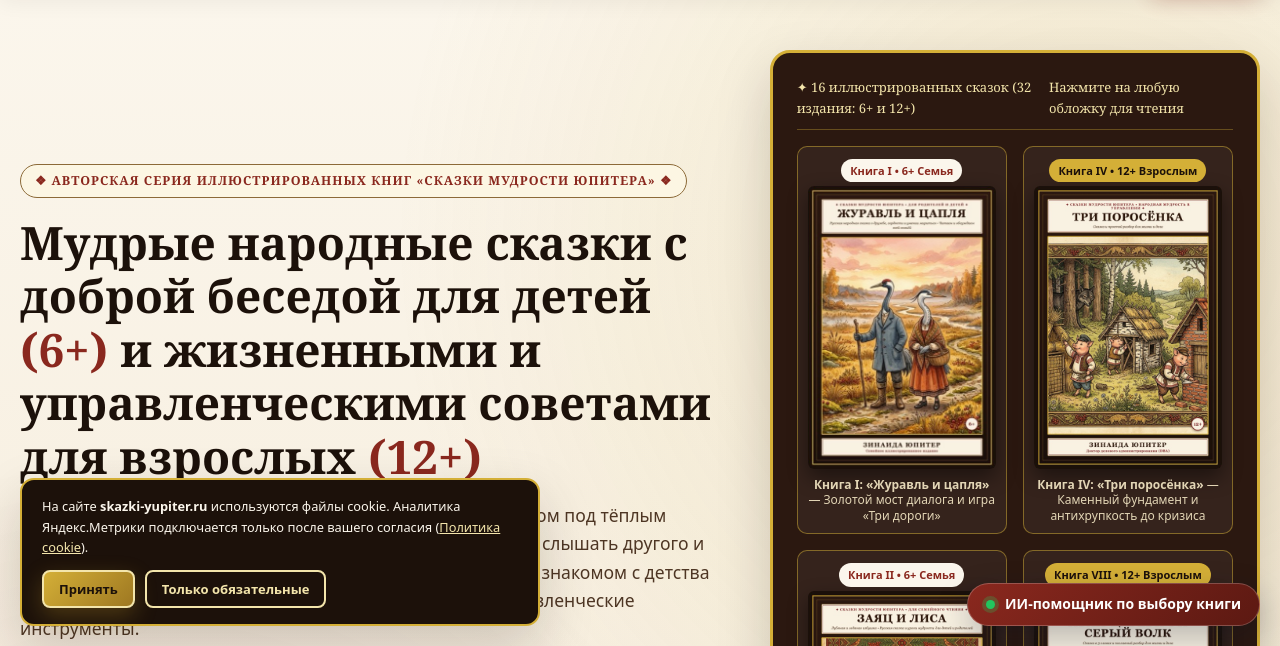
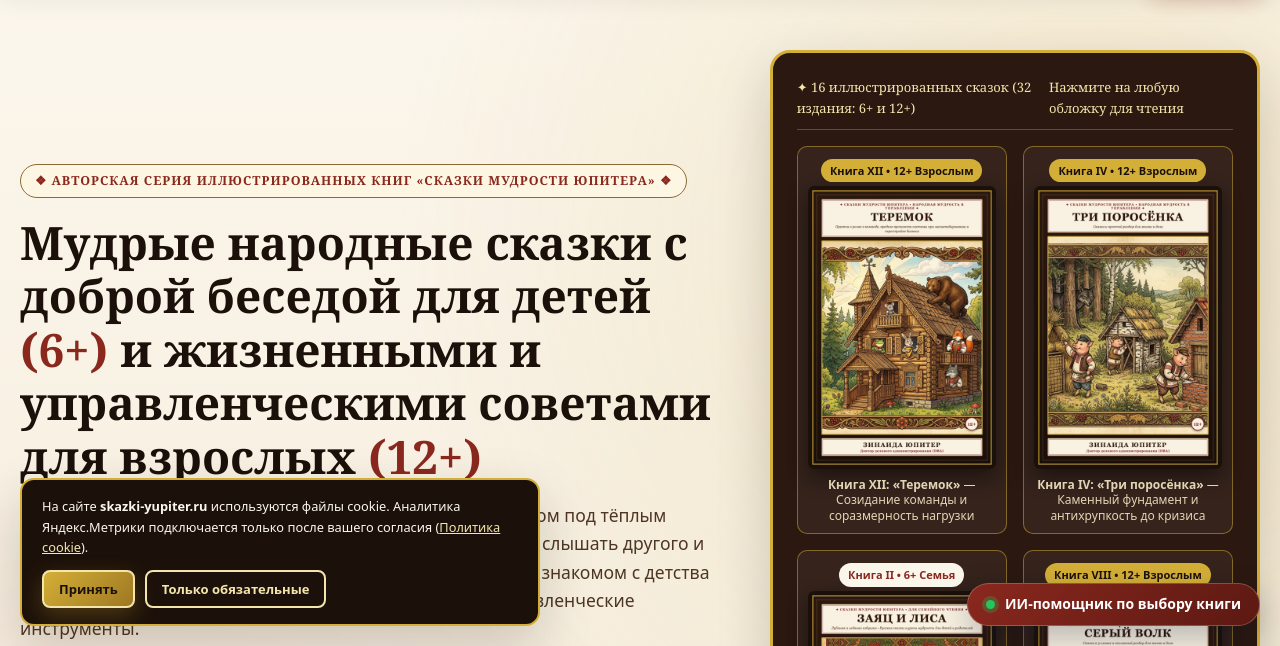
Before and after one commit to jupitergroop/skazki-mudrosti-yupiter, a plain HTML site: page index.html in a window 1280 px wide. Shown: the part 154-800 px from the top of the page. Drawn offline with Linux system fonts and the light colour scheme.

Commit message:
fix(hero-showcase): replace Book I with Book XII in Hero showcase so Crane is not repeated above Catalog

```diff
--- a/index.html
+++ b/index.html
@@ -164,10 +164,10 @@
               <span>Нажмите на любую обложку для чтения</span>
             </div>
             <div class="hero-showcase__pair">
-              <div class="showcase-book-card" data-open-reader="1" data-initial-tab="kids">
-                <span class="showcase-book-card__tag showcase-book-card__tag--fam">Книга I • 6+ Семья</span>
-                <img src="img/covers/b1_fam.jpg?v=20261027v4" alt="Книга I: Журавль и цапля (6+)" width="320" height="480" fetchpriority="high">
-                <div class="showcase-book-card__caption"><strong>Книга I: «Журавль и цапля»</strong> — Золотой мост диалога и игра «Три дороги»</div>
+              <div class="showcase-book-card" data-open-reader="12" data-initial-tab="matrix">
+                <span class="showcase-book-card__tag showcase-book-card__tag--mgmt">Книга XII • 12+ Взрослым</span>
+                <img src="img/covers/b12_mgmt.jpg?v=20261027v4" alt="Книга XII: Теремок (12+)" width="320" height="480" fetchpriority="high">
+                <div class="showcase-book-card__caption"><strong>Книга XII: «Теремок»</strong> — Созидание команды и соразмерность нагрузки</div>
               </div>
               <div class="showcase-book-card" data-open-reader="4" data-initial-tab="matrix">
                 <span class="showcase-book-card__tag showcase-book-card__tag--mgmt">Книга IV • 12+ Взрослым</span>
```
